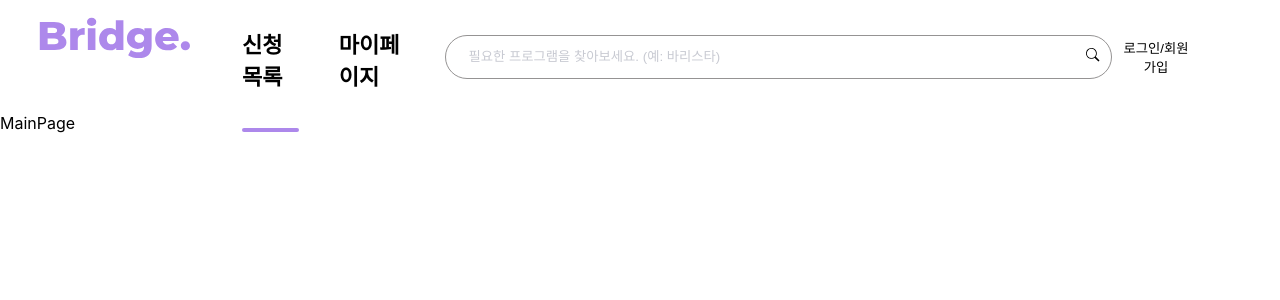
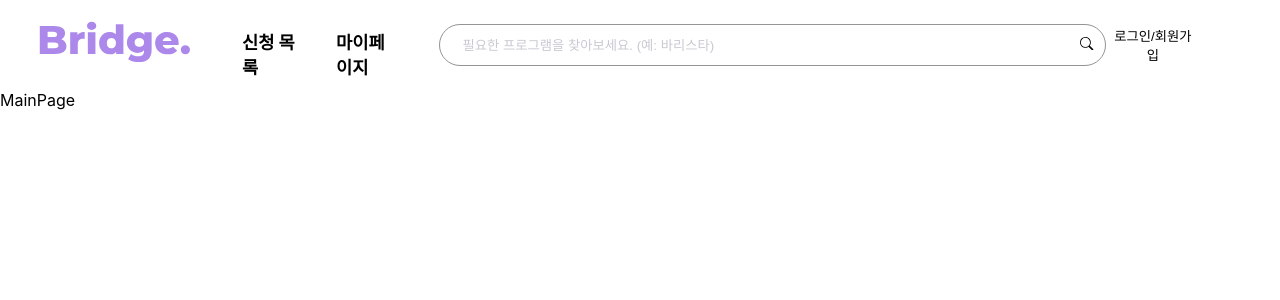
Before and after one commit to Likelion-at-SMWU-11th/LoveBridge-Client, a React (Create React App) app: page / in a window 1280 px wide. Shown: the top 300 px of the page. Built offline with nearby package versions, Linux system fonts and the light colour scheme.

Commit message:
[chore] topbar 추가수정(#7)

```diff
--- a/src/App.js
+++ b/src/App.js
@@ -8,7 +8,7 @@ import ApplyPage from './component/page/ApplyPage';
 import MyPage from './component/page/MyPage';
 
 const Page = styled.div`
-  margin-top: 113px;
+  margin-top: 90px;
 `
 
 function App() {
--- a/src/component/ui/Topbar.jsx
+++ b/src/component/ui/Topbar.jsx
@@ -7,7 +7,7 @@ import logo from '../img/logo.svg';
 
 const Bar = styled.div`
     background: #fff;
-    height: 113px;
+    height: 90px;
     width: 100%;
     position: fixed;
     top: 0px;
@@ -17,11 +17,11 @@ const Bar = styled.div`
 `
 const NavContainer = styled.div`
     display: flex;
-    margin-top: 20px;
+    margin-top: 10px;
 `
 const Navi = styled.div`
     font-weight: 700;
-    font-size: 22px;
+    font-size: 1.1em;
     cursor: pointer;
     margin-right: 40px;
 `
@@ -29,7 +29,7 @@ const Line = styled(motion.hr)`
     border: 0;
     height: 4px;
     background: #AD88EB;
-    margin-top: 37px;
+    margin-top: 30px;
     border-radius: 50px;
     transition: all ease 0.3s;
 `
@@ -38,7 +38,7 @@ const SearchContainer = styled.div`
     line-height: 75px;
     border-radius: 50px;
     border: solid 1.5px #959393;
-    height: 22px;
+    height: 20px;
     padding: 10px 0px 10px 20px;
     width: 650px;
 `
@@ -64,7 +64,7 @@ const StyledButton = styled.button`
 const LogoImg = styled.div`
     margin-left: 39px;
     margin-right: 52px;
-    margin-top: 10px;
+    margin-top: 2px;
     cursor: pointer;
 `
 const LogoNaviContainer = styled.div`
@@ -75,6 +75,7 @@ const LogoNaviContainer = styled.div`
 const Topbar = () => {
     const navigate = useNavigate();
     const [ main, setMain ] = useState(true);
+    const [ apply, setApply ] = useState(true);
 
     const [search, setSearch] = useState("");
     const onChange = (e) => {
@@ -83,11 +84,11 @@ const Topbar = () => {
 
     return (
         <Bar>
-            <LogoNaviContainer>
-            <LogoImg onClick={() => navigate("/")}><img src={logo}/></LogoImg>
+            <LogoNaviContainer style={main? {marginBottom: "28.3px"} : {}}>
+            <LogoImg onClick={() => {setMain(true); navigate("/")}}><img src={logo}/></LogoImg>
             <NavContainer>
-                <Navi onClick={() => {setMain(true); navigate("/apply")}}>신청 목록{main && <Line initial={{ scale: 0 }} animate={{ scale: 1 }}/>}</Navi>
-                <Navi onClick={() => {setMain(false); navigate("/my")}}>마이페이지{!main && <Line initial={{ scale: 0 }} animate={{ scale: 1 }}/>}</Navi>
+                <Navi onClick={() => {setMain(false); setApply(true); navigate("/apply")}}>신청 목록{!main && apply && <Line initial={{ scale: 0 }} animate={{ scale: 1 }}/>}</Navi>
+                <Navi onClick={() => {setMain(false); setApply(false); navigate("/my")}}>마이페이지{!main && !apply && <Line initial={{ scale: 0 }} animate={{ scale: 1 }}/>}</Navi>
             </NavContainer>
             </LogoNaviContainer>
             <SearchContainer>
```
